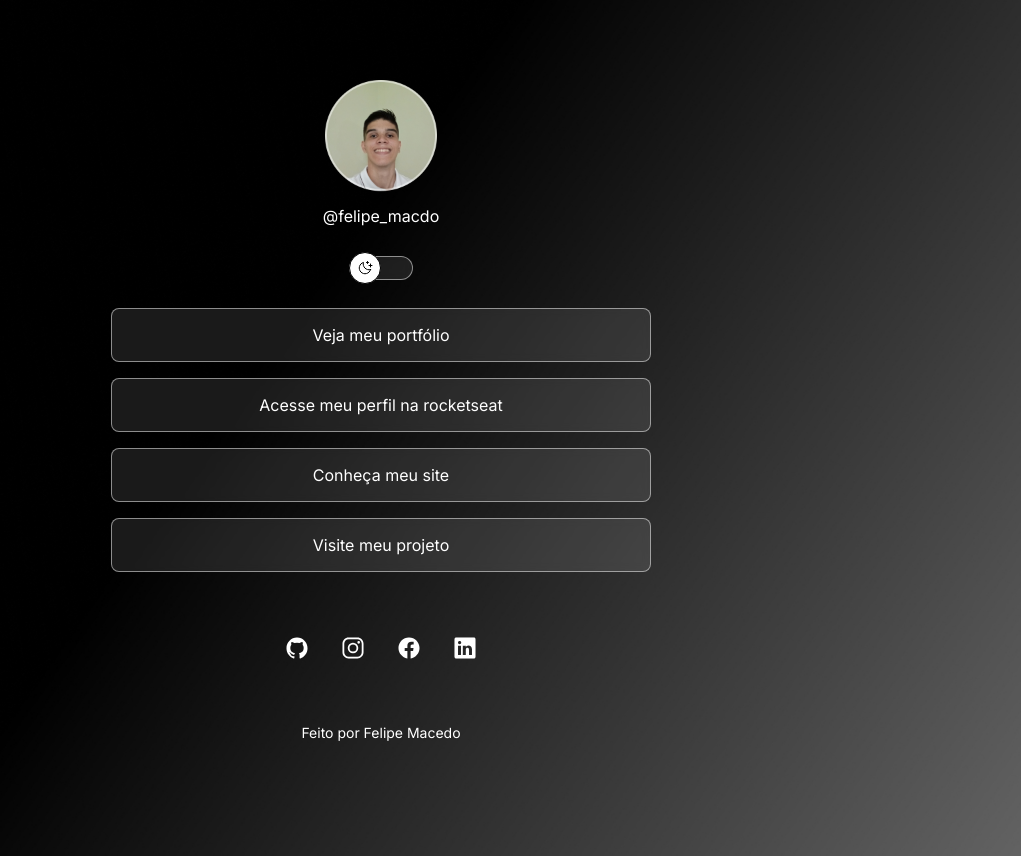
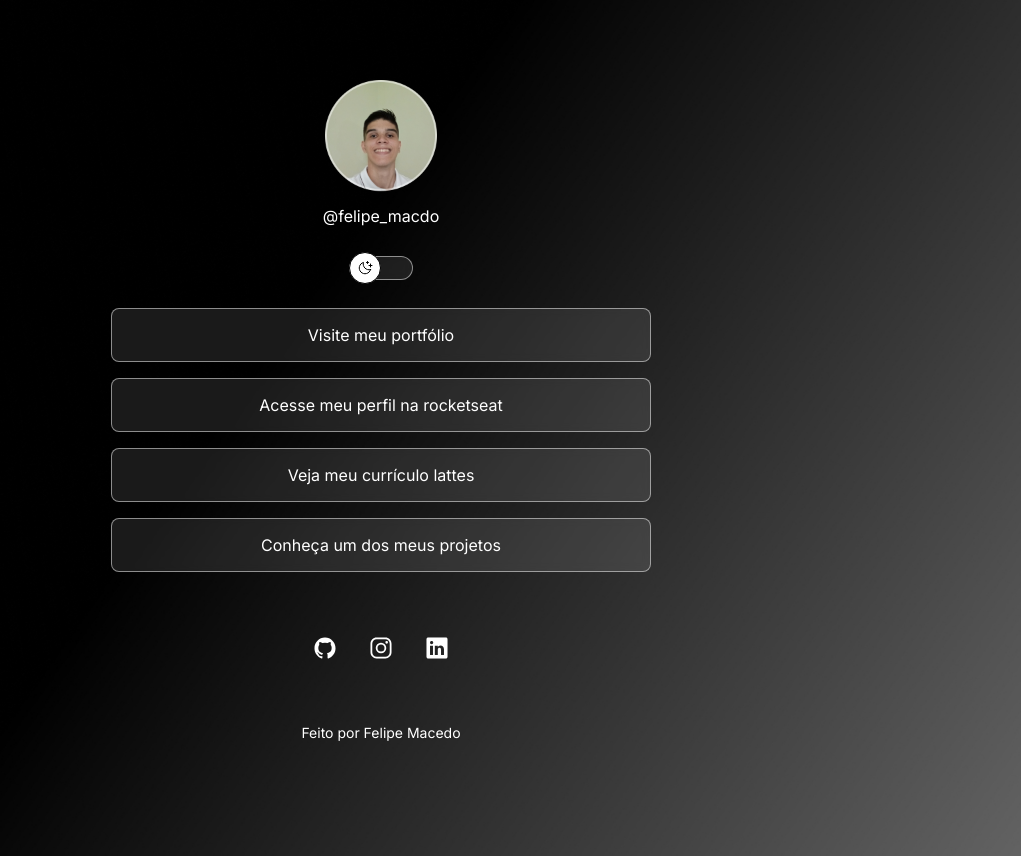
Before and after one commit to FelipeMacedo10/HTMLproject, a plain HTML site: page index.html in a window 1280 px wide. Shown: the whole page, without its empty margins (259-1280 px from the left). Drawn offline with nearby package versions, Linux system fonts and the light colour scheme.

Commit message:
update links

```diff
--- a/index.html
+++ b/index.html
@@ -31,8 +31,8 @@
 
       <ul>
         <li>
-          <a href="https://github.com/FelipeMacedo10" target="_blank"
-            >Veja meu portfólio</a
+          <a href="https://github.com/FelipeMacedo10?tab=repositories" target="_blank"
+            >Visite meu portfólio</a
           >
         </li>
 
@@ -45,14 +45,14 @@
         </li>
 
         <li>
-          <a href="https://github.com/FelipeMacedo10" target="_blank"
-            >Conheça meu site</a
+          <a href="http://lattes.cnpq.br/2824423751542395" target="_blank"
+            >Veja meu currículo lattes</a
           >
         </li>
 
         <li>
-          <a href="https://github.com/FelipeMacedo10" target="_blank"
-            >Visite meu projeto</a
+          <a href="https://felipemacedo10.github.io/Xadrez/" target="_blank"
+            >Conheça um dos meus projetos</a
           >
         </li>
       </ul>
@@ -64,12 +64,7 @@
         <a href="https://www.instagram.com/felipemacdo_/" target="_blank">
           <ion-icon name="logo-instagram"></ion-icon>
         </a>
-        <a
-          href="https://www.facebook.com/profile.php?id=100003651108443"
-          target="_blank"
-        >
-          <ion-icon name="logo-facebook"></ion-icon>
-        </a>
+
         <a
           href="http://www.linkedin.com/in/felipe-macedo-172390192"
           target="_blank"
```
